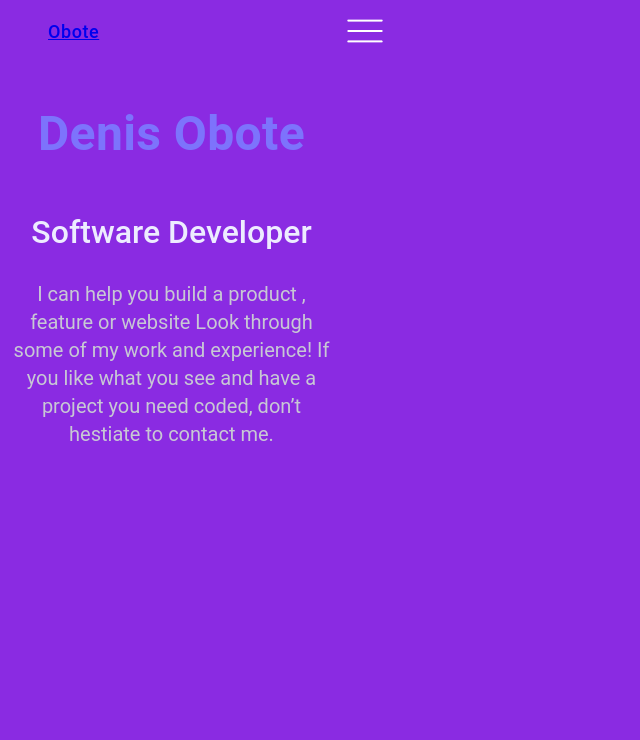
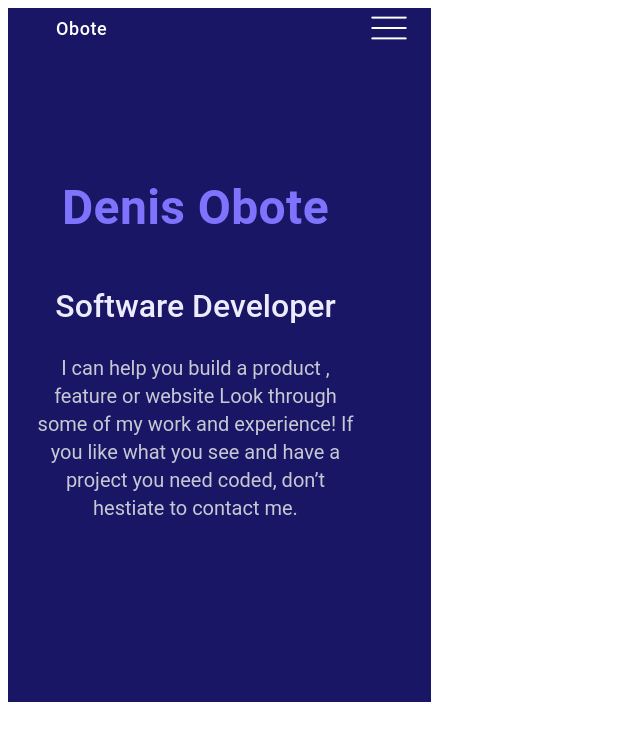
Before and after one commit to Obote/portfolio-obote, a website: page index.html in a window 1280 px wide. Shown: the whole page, without its empty margins (0-640 px from the left). Drawn offline with Linux system fonts and the light colour scheme; a web font is replaced by a local one.

Commit message:
Add background color

```diff
--- a/index.html
+++ b/index.html
@@ -8,8 +8,9 @@
     <title>I`m Obote</title>
 </head>
 <body>
+    <div class="profile">
     <header class="profile-menu">
-        <dir><a href="#">Obote</a></dir>
+        <div class="logo"><a href="#">Obote</a></div>
         <nav class="nav-menu"><img src="./assests/menu-icon.png" alt="menu icon"></nav>
     </header>
     <main>
@@ -22,5 +23,6 @@
             </div>
         </section>
     </main>
+ </div>
 </body>
 </html>
--- a/styles/main.css
+++ b/styles/main.css
@@ -1,26 +1,46 @@
 @import url("https://fonts.googleapis.com/css?family=Muli&display=swap");
 @import url("https://fonts.googleapis.com/css?family=Quicksand&display=swap");
 
+/* * {
+  box-sizing: border-box;
+  margin: 0;
+  padding: 0;
+} */
+
 body {
   width: 375px;
-  background-color: blueviolet;
+
+}
+
+.profile {
+
 }
 
 header {
   display: flex;
   justify-content: space-between;
   align-items: center;
+  height: 44px;
+  width: 375px;
+  left: 0;
+  top: 0;
+  border-radius: 0;
+  background-color: #191765;
+  padding:0px 24px;
+}
+
+main {
+  width: 375px;
+  padding:80px 24px;
+  background-color: #191765;
+
 }
 
 .nav-menu {
   cursor: pointer;
 }
 
-a {
-  height: 16px;
-  width: 81px;
-  left: 12px;
-  top: 10px;
+.logo a {
   font-family: Roboto, sans-serif;
   font-size: 18px;
   font-style: normal;
@@ -28,10 +48,14 @@ a {
   line-height: 16px;
   letter-spacing: 0.03em;
   text-align: center;
+  color: #fff;
+  padding-left: 24px;
+  padding-right: 24px;
+  text-decoration: none;
 }
 
 .profile-container {
-  height: 154px;
+  height: 450px;
   width: 327px;
   left: 24px;
   top: 120px;
@@ -55,12 +79,12 @@ a {
   font-style: normal;
   font-weight: 500;
   line-height: 44px;
-  letter-spacing: 0;
   text-align: center;
   color: #edecff;
 }
 
 p {
+
   font-family: Roboto, sans-serif;
   font-size: 20px;
   font-style: normal;
@@ -68,6 +92,5 @@ p {
   line-height: 28px;
   letter-spacing: 0;
   text-align: center;
-  color: #C8C8D4;
-
+  color: #c8c8d4;
 }
```
Also changed, not shown: assests/eclipes.png (added), eclipes.png (added).
